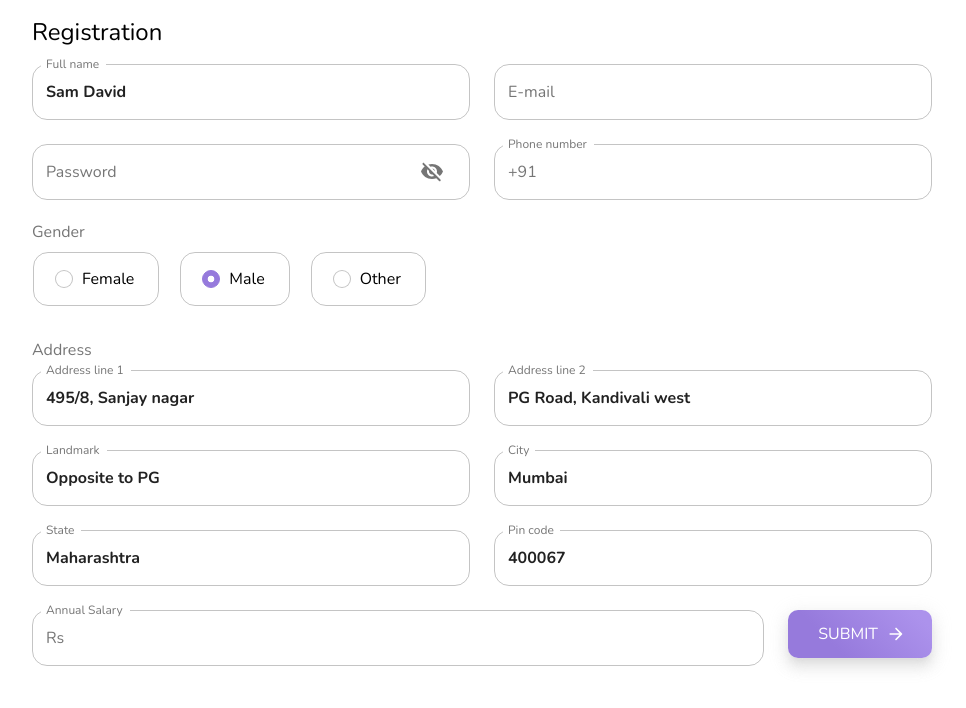
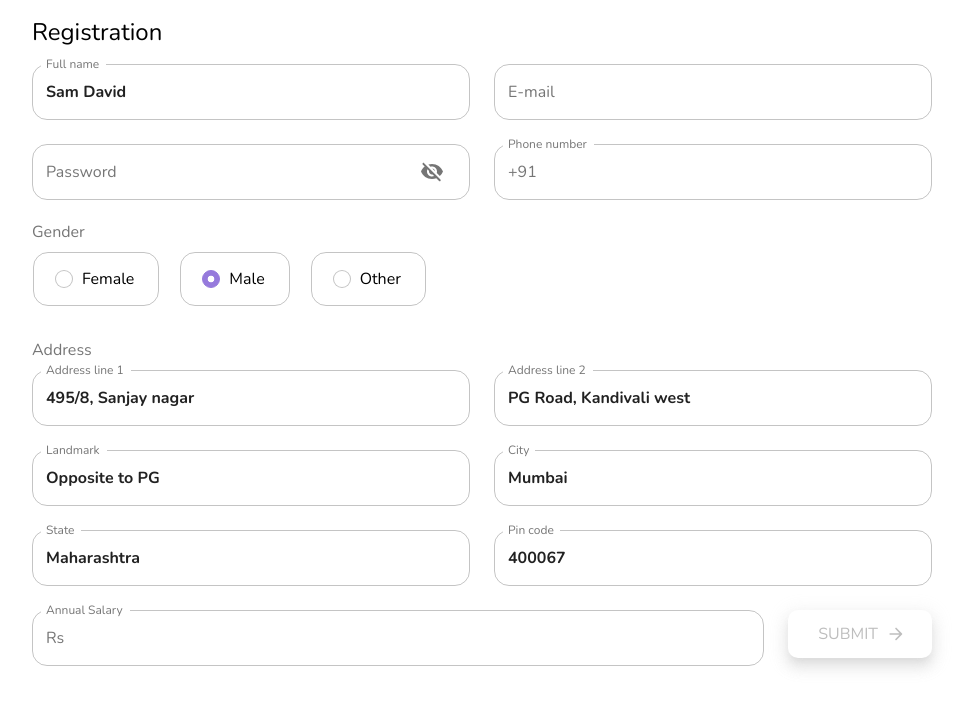
Before and after one commit to future-pirate-king/react-form-validation, a React (Create React App) app: page / in a window 1280 px wide. Shown: the top 708 px of the page, without its empty margins (158-1124 px from the left). Built offline with nearby package versions, Linux system fonts and the light colour scheme.

Commit message:
salary formatting and some fixes

```diff
--- a/src/App.js
+++ b/src/App.js
@@ -80,6 +80,10 @@ export default function App() {
     console.log(values);
   };
 
+  const formatNumber = (num) => {
+    return num.toString().replace(/(\d)(?=(\d{3})+(?!\d))/g, "$1,");
+  };
+
   return (
     <Box p={1} maxWidth="900px" margin="0 auto">
       <Box>
@@ -90,7 +94,16 @@ export default function App() {
         validationSchema={validationSchema}
         onSubmit={onSubmit}
       >
-        {({ values, touched, errors, handleChange, handleSubmit }) => {
+        {({
+          values,
+          touched,
+          errors,
+          handleChange,
+          handleSubmit,
+          dirty,
+          isValid,
+          setFieldValue
+        }) => {
           return (
             <Form onSubmit={handleSubmit}>
               <Box
@@ -170,6 +183,7 @@ export default function App() {
                     aria-label="gender"
                     name="gender"
                     value={values.gender}
+                    onChange={handleChange}
                   >
                     {[
                       { value: "female", label: "Female" },
@@ -241,7 +255,7 @@ export default function App() {
                 </FormControl>
                 <StyledTextField
                   name="salary"
-                  value={values.salary}
+                  value={formatNumber(values.salary)}
                   variant="outlined"
                   label="Annual Salary"
                   InputProps={{
@@ -249,13 +263,21 @@ export default function App() {
                       <InputAdornment position="start">Rs</InputAdornment>
                     )
                   }}
-                  onChange={handleChange}
+                  onChange={(e) => {
+                    const value = e.target.value || "";
+                    const numValue = parseFloat(value.replace(/,/g, ""));
+                    setFieldValue("salary", isNaN(numValue) ? "" : numValue);
+                  }}
                   error={errors.salary && touched.salary}
                   helperText={
                     errors.salary && touched.salary ? errors.salary : ""
                   }
                 />
-                <StyledButton type="submit" endIcon={<ArrowIcon />}>
+                <StyledButton
+                  type="submit"
+                  endIcon={<ArrowIcon />}
+                  disabled={!(dirty && isValid)}
+                >
                   Submit
                 </StyledButton>
               </Box>
@@ -359,5 +381,8 @@ const StyledButton = withStyles((theme) => ({
     padding: "0 30px",
     boxShadow:
       "0px 6px 6px -3px rgba(189, 189, 189, 0.3), 0px 10px 14px 1px rgba(189, 189, 189, 0.24), 0px 4px 18px 3px rgba(189, 189, 189, 0.20)"
+  },
+  disabled: {
+    background: theme.palette.background.default
   }
 }))((props) => <Button {...props} />);
```
